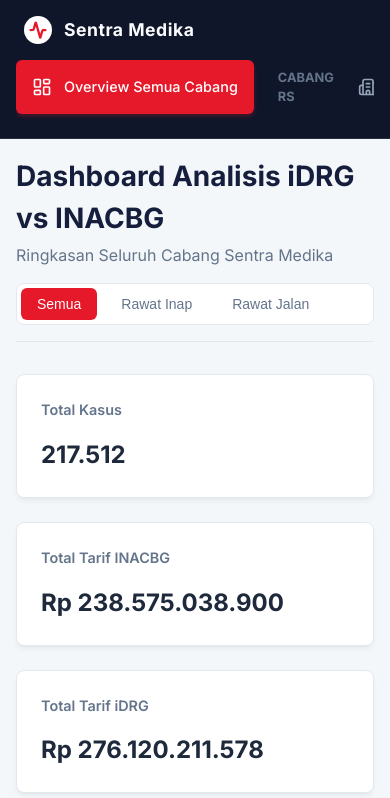
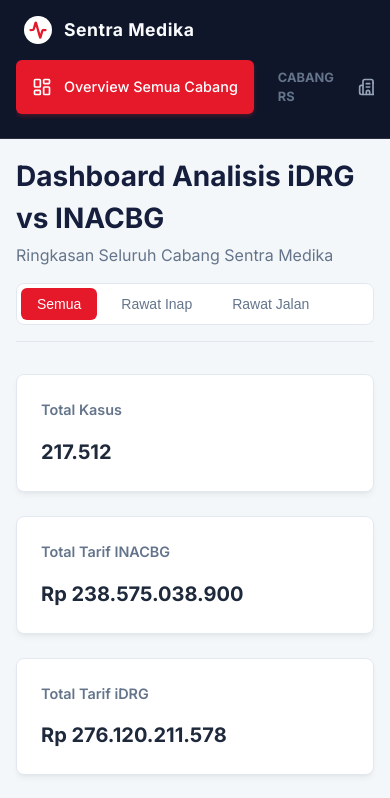
Before and after one commit to jamkesfktp/sentramedika, a React (Vite) app: page / in a window 390 px wide. Shown: the top 798 px of the page. Built offline with nearby package versions, Linux system fonts and the light colour scheme.

Commit message:
Fix large number overflow in StatCards for mobile

```diff
--- a/src/components/StatCard.jsx
+++ b/src/components/StatCard.jsx
@@ -16,7 +16,7 @@ const StatCard = ({ title, value, icon: Icon, isCurrency = false, isDiff = false
         <h3 style={{ fontSize: '0.9rem', color: 'var(--text-muted)', fontWeight: '600' }}>{title}</h3>
         {Icon && <Icon size={20} color="var(--accent-cyan)" />}
       </div>
-      <div style={{ fontSize: '1.5rem', fontWeight: '700' }} className={valueClass}>
+      <div className={`stat-value ${valueClass}`}>
         {isDiff && value > 0 ? '+' : ''}{formattedValue}
       </div>
     </div>
--- a/src/index.css
+++ b/src/index.css
@@ -139,6 +139,13 @@ body {
   margin-bottom: 2rem;
 }
 
+.stat-value {
+  font-size: 1.5rem;
+  font-weight: 700;
+  word-break: break-word;
+  overflow-wrap: break-word;
+}
+
 .chart-section, .table-section {
   margin-bottom: 2rem;
 }
@@ -250,6 +257,10 @@ tr:hover td {
     grid-template-columns: 1fr;
   }
 
+  .stat-value {
+    font-size: 1.25rem;
+  }
+
   .chart-wrapper {
     height: 300px;
   }
```
